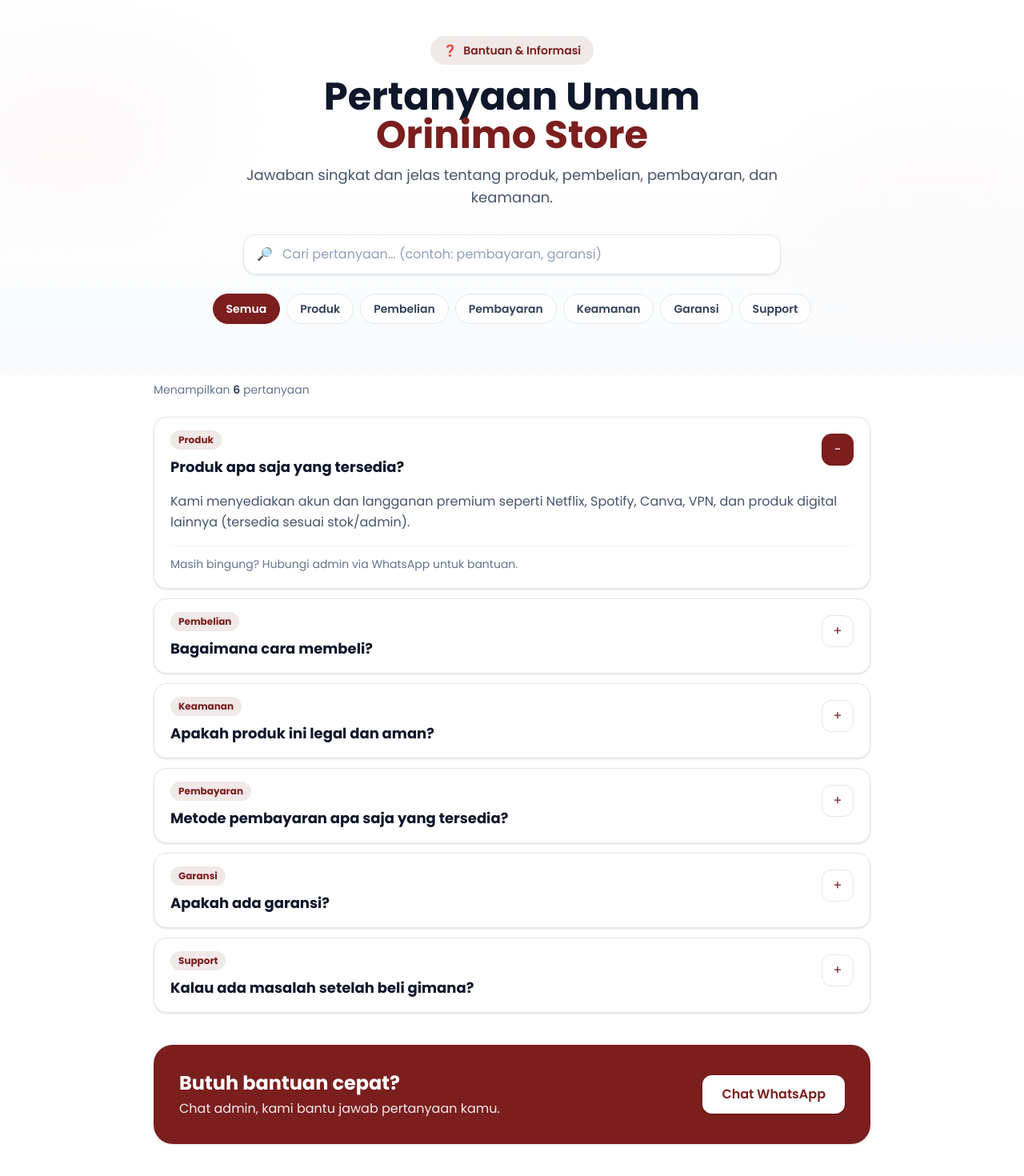
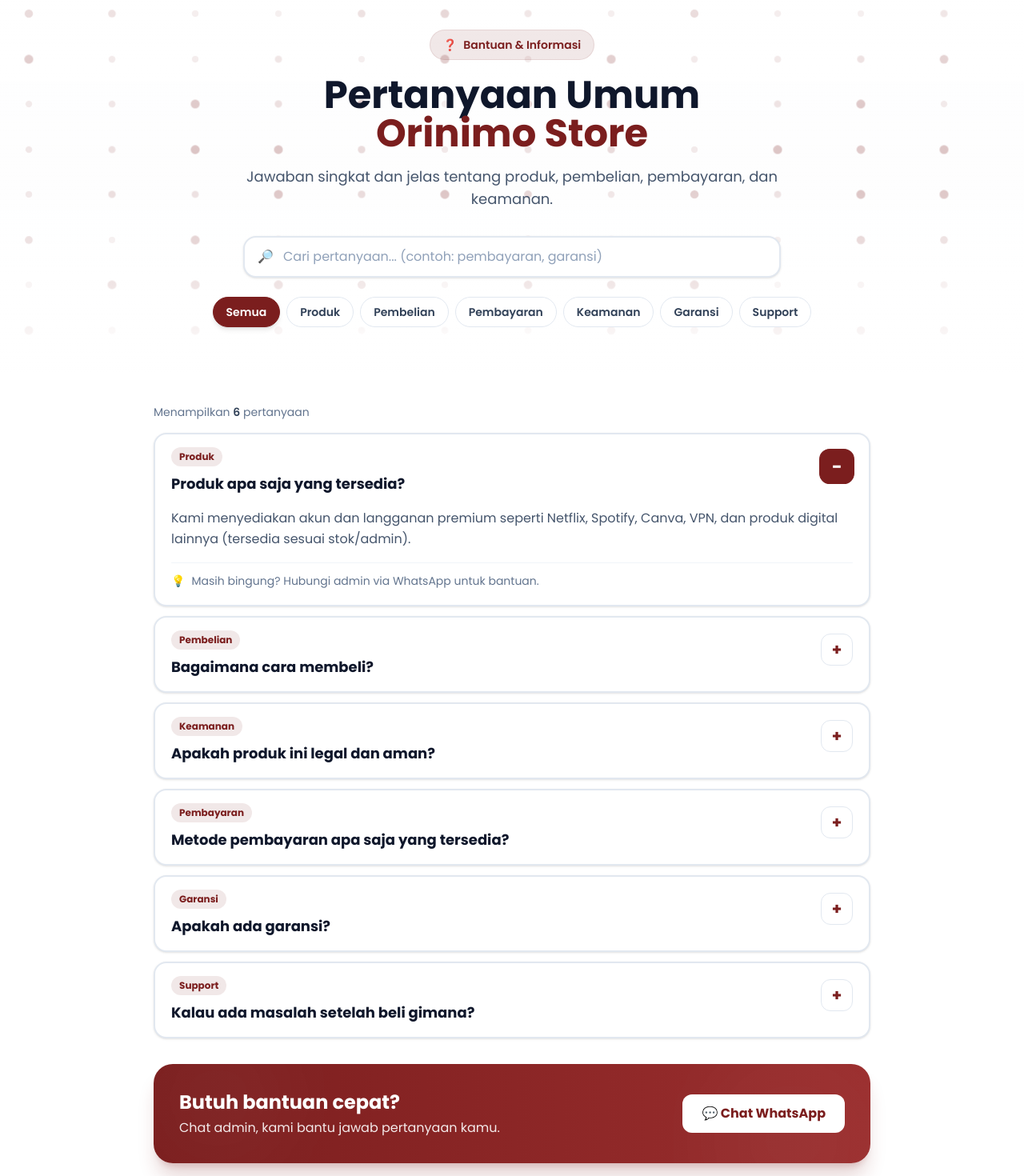
Before and after one commit to chandraputra06/orinimo-web, a React (Vite) app: page /faq in a window 1280 px wide. Shown: the part 80-1550 px from the top of the page at 80% size. Built offline with nearby package versions, Linux system fonts and the light colour scheme.

Commit message:
refactor(faq): restructure FAQ section slicing

```diff
--- a/src/pages/FAQ.jsx
+++ b/src/pages/FAQ.jsx
@@ -1,6 +1,38 @@
-import React, { useMemo, useState } from "react";
+import React, { useMemo, useState, useEffect } from "react";
+import AOS from "aos";
+import "aos/dist/aos.css";
 
 const BRAND = "#7B1E1E";
+
+// Dot Matrix Background Component
+const DotMatrix = () => {
+  return (
+    <div className="absolute inset-0 overflow-hidden pointer-events-none">
+      <style>{`
+        @keyframes dot-pulse {
+          0%, 100% { opacity: 0.15; transform: scale(1); }
+          50% { opacity: 0.45; transform: scale(1.4); }
+        }
+
+        .dot {
+          animation: dot-pulse 3s ease-in-out infinite;
+        }
+      `}</style>
+
+      <div className="absolute inset-0 grid grid-cols-12 gap-8 p-8">
+        {[...Array(96)].map((_, i) => (
+          <div
+            key={i}
+            className="dot w-2 h-2 rounded-full bg-[#7B1E1E]"
+            style={{
+              animationDelay: `${Math.random() * 3}s`,
+            }}
+          />
+        ))}
+      </div>
+    </div>
+  );
+};
 
 const faqs = [
   {
@@ -48,6 +80,15 @@
   const [query, setQuery] = useState("");
   const [activeCat, setActiveCat] = useState("Semua");
 
+  useEffect(() => {
+    AOS.init({
+      duration: 800,
+      easing: "ease-out-cubic",
+      once: true,
+      offset: 80,
+    });
+  }, []);
+
   const filtered = useMemo(() => {
     const q = query.trim().toLowerCase();
     return faqs.filter((f) => {
@@ -63,64 +104,45 @@
   const toggleFAQ = (idx) => setOpenIndex(openIndex === idx ? null : idx);
 
   return (
-    <div className="min-h-screen bg-white font-['Poppins']">
-      {/* Hero */}
-      <section className="relative overflow-hidden">
-        <style>{`
-          @keyframes floatSoft {
-            0%,100% { transform: translate(-2%, -2%) scale(1); }
-            50% { transform: translate(2%, 2%) scale(1.06); }
-          }
-          @media (prefers-reduced-motion: reduce) {
-            .bg-anim { animation: none !important; }
-          }
-        `}</style>
+    <div className="min-h-screen bg-white font-poppins">
+      {/* Hero Section dengan Dot Matrix Background */}
+      <section className="relative overflow-hidden bg-gradient-to-b from-white via-slate-50/30 to-white py-14 px-4">
+        {/* Dot Matrix Background */}
+        <DotMatrix />
 
-        <div aria-hidden className="pointer-events-none absolute inset-0">
+        {/* Gradient Overlay untuk smooth transition */}
+        <div className="absolute inset-0 bg-gradient-to-b from-white/60 via-white/40 to-white pointer-events-none" />
+
+        <div className="container-page relative z-10 text-center">
           <div
-            className="bg-anim absolute -top-24 -left-24 h-[22rem] w-[22rem] rounded-full blur-3xl opacity-60"
-            style={{
-              background: "rgba(123,30,30,0.22)",
-              animation: "floatSoft 14s ease-in-out infinite",
-            }}
-          />
-          <div
-            className="bg-anim absolute -bottom-24 -right-24 h-[26rem] w-[26rem] rounded-full blur-3xl opacity-50"
-            style={{
-              background: "rgba(123,30,30,0.16)",
-              animation: "floatSoft 16s ease-in-out infinite",
-            }}
-          />
-          <div
-            className="absolute inset-0 opacity-[0.18]"
-            style={{
-              backgroundImage:
-                "radial-gradient(circle at 1px 1px, rgba(123,30,30,0.20) 1px, transparent 0)",
-              backgroundSize: "22px 22px",
-            }}
-          />
-          <div className="absolute inset-0 bg-gradient-to-b from-white via-white/70 to-slate-50" />
-        </div>
-
-        <div className="container-page relative z-10 py-14 md:py-16 text-center">
-          <div className="inline-flex items-center gap-2 rounded-full bg-[#7B1E1E]/10 px-4 py-2 text-sm font-semibold text-[#7B1E1E]">
-            <span aria-hidden>❓</span>
+            data-aos="fade-up"
+            className="inline-flex items-center gap-2 rounded-full bg-[#7B1E1E]/10 px-4 py-2 text-sm font-semibold text-[#7B1E1E] border border-[#7B1E1E]/10"
+          >
+            <span aria-hidden className="animate-pulse">❓</span>
             Bantuan & Informasi
           </div>
 
-          <h1 className="mt-4 text-4xl md:text-5xl font-bold text-slate-900">
+          <h1
+            data-aos="fade-up"
+            data-aos-delay="100"
+            className="mt-5 text-4xl md:text-5xl font-bold text-slate-900"
+          >
             Pertanyaan Umum
             <span className="block text-[#7B1E1E]">Orinimo Store</span>
           </h1>
 
-          <p className="mt-3 text-lg text-slate-600 max-w-2xl mx-auto">
+          <p
+            data-aos="fade-up"
+            data-aos-delay="200"
+            className="mt-4 text-lg text-slate-600 max-w-2xl mx-auto"
+          >
             Jawaban singkat dan jelas tentang produk, pembelian, pembayaran, dan keamanan.
           </p>
 
           {/* Search */}
-          <div className="mt-8 max-w-2xl mx-auto">
-            <div className="flex items-center gap-3 rounded-2xl bg-white/80 backdrop-blur border border-slate-200 shadow-sm px-4 py-3">
-              <span className="text-slate-400">🔎</span>
+          <div data-aos="zoom-in" data-aos-delay="300" className="mt-8 max-w-2xl mx-auto">
+            <div className="group flex items-center gap-3 rounded-2xl bg-white border-2 border-slate-200 shadow-sm px-4 py-3 hover:border-[#7B1E1E]/30 focus-within:border-[#7B1E1E]/40 focus-within:ring-4 focus-within:ring-[#7B1E1E]/10 transition-all">
+              <span className="text-slate-400 group-focus-within:text-[#7B1E1E] transition-colors">🔎</span>
               <input
                 value={query}
                 onChange={(e) => {
@@ -133,7 +155,7 @@
               {query && (
                 <button
                   onClick={() => setQuery("")}
-                  className="text-sm font-semibold text-[#7B1E1E] hover:opacity-80"
+                  className="text-sm font-semibold text-[#7B1E1E] hover:opacity-70 transition-opacity"
                 >
                   Reset
                 </button>
@@ -142,21 +164,27 @@
           </div>
 
           {/* Categories */}
-          <div className="mt-6 flex flex-wrap justify-center gap-2">
-            {CATEGORIES.map((c) => {
+          <div
+            data-aos="fade-up"
+            data-aos-delay="400"
+            className="mt-6 flex flex-wrap justify-center gap-2"
+          >
+            {CATEGORIES.map((c, i) => {
               const active = c === activeCat;
               return (
                 <button
                   key={c}
+                  data-aos="fade-up"
+                  data-aos-delay={420 + i * 50}
                   onClick={() => {
                     setActiveCat(c);
                     setOpenIndex(null);
                   }}
                   className={[
-                    "px-4 py-2 rounded-full text-sm font-semibold border transition",
+                    "px-4 py-2 rounded-full text-sm font-semibold border transition-all hover:scale-105",
                     active
-                      ? "bg-[#7B1E1E] text-white border-[#7B1E1E]"
-                      : "bg-white/70 text-slate-700 border-slate-200 hover:bg-white",
+                      ? "bg-[#7B1E1E] text-white border-[#7B1E1E] shadow-md"
+                      : "bg-white text-slate-700 border-slate-200 hover:border-[#7B1E1E]/30",
                   ].join(" ")}
                 >
                   {c}
@@ -167,19 +195,26 @@
         </div>
       </section>
 
-      {/* Content */}
-      <section className="px-4 pb-16">
+      {/* Content Section - Padding dikurangi */}
+      <section className="px-4 py-10 bg-white">
         <div className="max-w-4xl mx-auto">
           {/* Result count */}
-          <div className="mt-2 text-sm text-slate-500">
+          <div className="mb-4 text-sm text-slate-500">
             Menampilkan <span className="font-semibold text-slate-700">{filtered.length}</span> pertanyaan
           </div>
 
-          <div className="mt-6 space-y-3">
+          <div className="space-y-3">
             {filtered.length === 0 ? (
-              <div className="rounded-2xl border border-slate-200 bg-slate-50 p-6 text-slate-600">
-                Tidak ada hasil untuk pencarian <span className="font-semibold">"{query}"</span>.
-                Coba kata kunci lain ya.
+              <div
+                data-aos="fade-up"
+                className="rounded-2xl border border-slate-200 bg-slate-50 p-8 text-center"
+              >
+                <div className="text-5xl mb-3">🔍</div>
+                <p className="text-slate-600">
+                  Tidak ada hasil untuk pencarian <span className="font-semibold">"{query}"</span>.
+                  <br />
+                  Coba kata kunci lain ya.
+                </p>
               </div>
             ) : (
               filtered.map((faq, idx) => {
@@ -187,7 +222,9 @@
                 return (
                   <div
                     key={`${faq.category}-${faq.question}-${idx}`}
-                    className="rounded-2xl border border-slate-200 bg-white shadow-sm overflow-hidden"
+                    data-aos="fade-up"
+                    data-aos-delay={Math.min(idx * 80, 240)}
+                    className="group rounded-2xl border-2 border-slate-200 bg-white shadow-sm hover:shadow-md hover:border-[#7B1E1E]/30 transition-all overflow-hidden"
                   >
                     <button
                       onClick={() => toggleFAQ(idx)}
@@ -196,26 +233,26 @@
                     >
                       <div className="min-w-0">
                         <div className="flex items-center gap-2">
-                          <span className="text-xs font-bold px-2.5 py-1 rounded-full bg-[#7B1E1E]/10 text-[#7B1E1E]">
+                          <span className="text-xs font-bold px-2.5 py-1 rounded-full bg-[#7B1E1E]/10 text-[#7B1E1E] group-hover:bg-[#7B1E1E]/15 transition-colors">
                             {faq.category}
                           </span>
                         </div>
 
-                        <h3 className="mt-2 text-lg font-bold text-slate-900">
+                        <h3 className="mt-2 text-lg font-bold text-slate-900 group-hover:text-[#7B1E1E] transition-colors">
                           {faq.question}
                         </h3>
                       </div>
 
                       <span
                         className={[
-                          "mt-1 inline-flex h-10 w-10 items-center justify-center rounded-xl border transition",
+                          "mt-1 flex-shrink-0 inline-flex h-10 w-10 items-center justify-center rounded-xl border transition-all",
                           isOpen
-                            ? "bg-[#7B1E1E] text-white border-[#7B1E1E]"
-                            : "bg-white text-[#7B1E1E] border-slate-200",
+                            ? "bg-[#7B1E1E] text-white border-[#7B1E1E] scale-110"
+                            : "bg-white text-[#7B1E1E] border-slate-200 group-hover:border-[#7B1E1E]/40",
                         ].join(" ")}
                         aria-hidden
                       >
-                        {isOpen ? "−" : "+"}
+                        <span className="text-xl font-bold">{isOpen ? "−" : "+"}</span>
                       </span>
                     </button>
 
@@ -229,7 +266,8 @@
                         <div className="px-5 pb-5 text-slate-600 leading-relaxed">
                           {faq.answer}
                           <div className="mt-4 h-px bg-slate-100" />
-                          <p className="mt-3 text-sm text-slate-500">
+                          <p className="mt-3 text-sm text-slate-500 flex items-center gap-2">
+                            <span>💡</span>
                             Masih bingung? Hubungi admin via WhatsApp untuk bantuan.
                           </p>
                         </div>
@@ -241,21 +279,31 @@
             )}
           </div>
 
-          {/* Bottom CTA */}
-          <div className="mt-10 rounded-3xl bg-[#7B1E1E] text-white p-7 md:p-8 flex flex-col md:flex-row items-center justify-between gap-5 shadow-sm">
-            <div>
+          {/* Bottom CTA - Margin dikurangi */}
+          <div
+            data-aos="fade-up"
+            data-aos-delay="200"
+            className="mt-8 relative rounded-3xl bg-gradient-to-r from-[#7B1E1E] to-[#9B2E2E] text-white p-7 md:p-8 flex flex-col md:flex-row items-center justify-between gap-5 shadow-xl shadow-[#7B1E1E]/20 overflow-hidden"
+          >
+            {/* Decorative elements */}
+            <div className="absolute top-0 right-0 w-48 h-48 bg-white/5 rounded-full blur-3xl" />
+            <div className="absolute bottom-0 left-0 w-40 h-40 bg-white/5 rounded-full blur-3xl" />
+
+            <div className="relative z-10">
               <h4 className="text-xl md:text-2xl font-bold">Butuh bantuan cepat?</h4>
               <p className="mt-1 text-white/90">
                 Chat admin, kami bantu jawab pertanyaan kamu.
               </p>
             </div>
+
             <a
               href="https://wa.me/6281234567890?text=Halo%20Orinimo%20Store,%20saya%20ingin%20bertanya%20tentang%20produk."
               target="_blank"
               rel="noopener noreferrer"
-              className="inline-flex items-center justify-center rounded-xl bg-white text-[#7B1E1E] px-6 py-3 font-semibold hover:opacity-95 transition shadow-sm"
+              className="group relative z-10 inline-flex items-center justify-center rounded-xl bg-white text-[#7B1E1E] px-6 py-3 font-bold hover:shadow-2xl transition-all duration-300 hover:scale-105 overflow-hidden"
             >
-              Chat WhatsApp
+              <span className="absolute inset-0 bg-gradient-to-r from-transparent via-slate-100 to-transparent -translate-x-full group-hover:translate-x-full transition-transform duration-700" />
+              <span className="relative">💬 Chat WhatsApp</span>
             </a>
           </div>
         </div>
```
